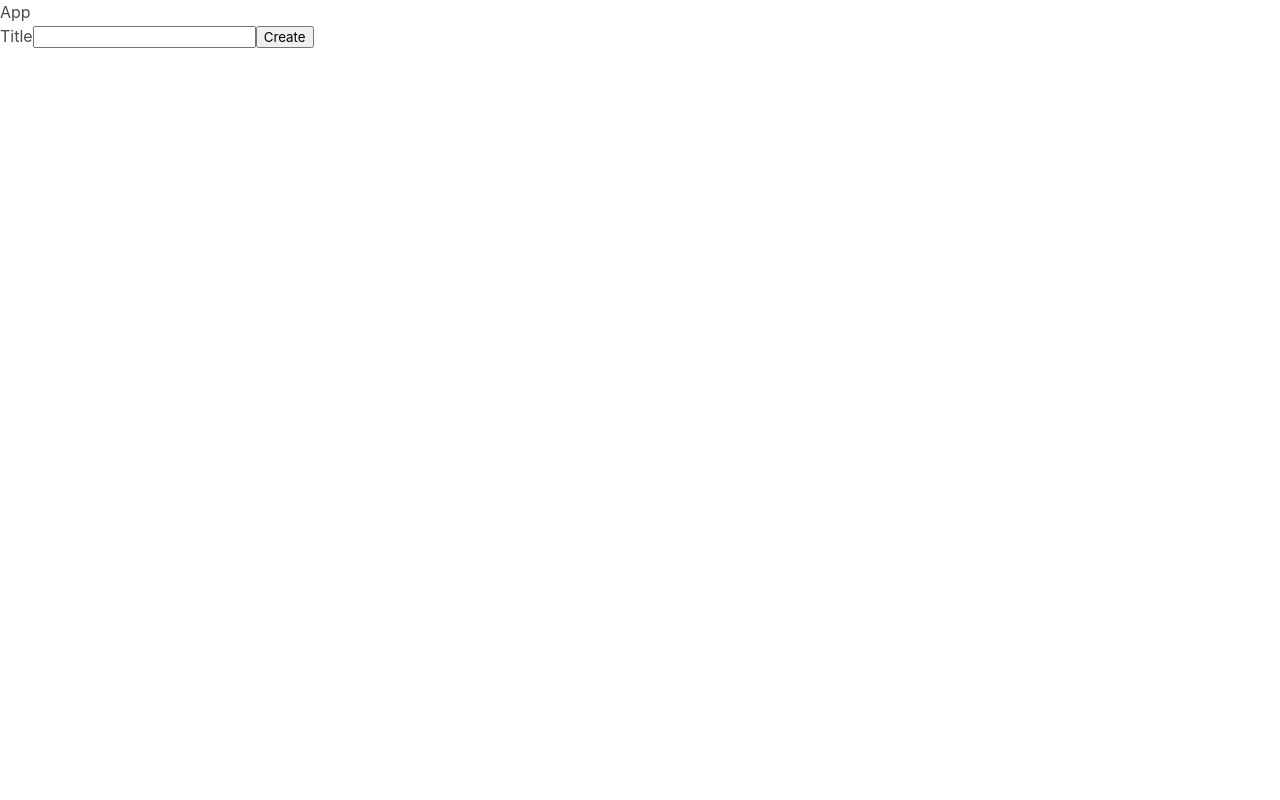
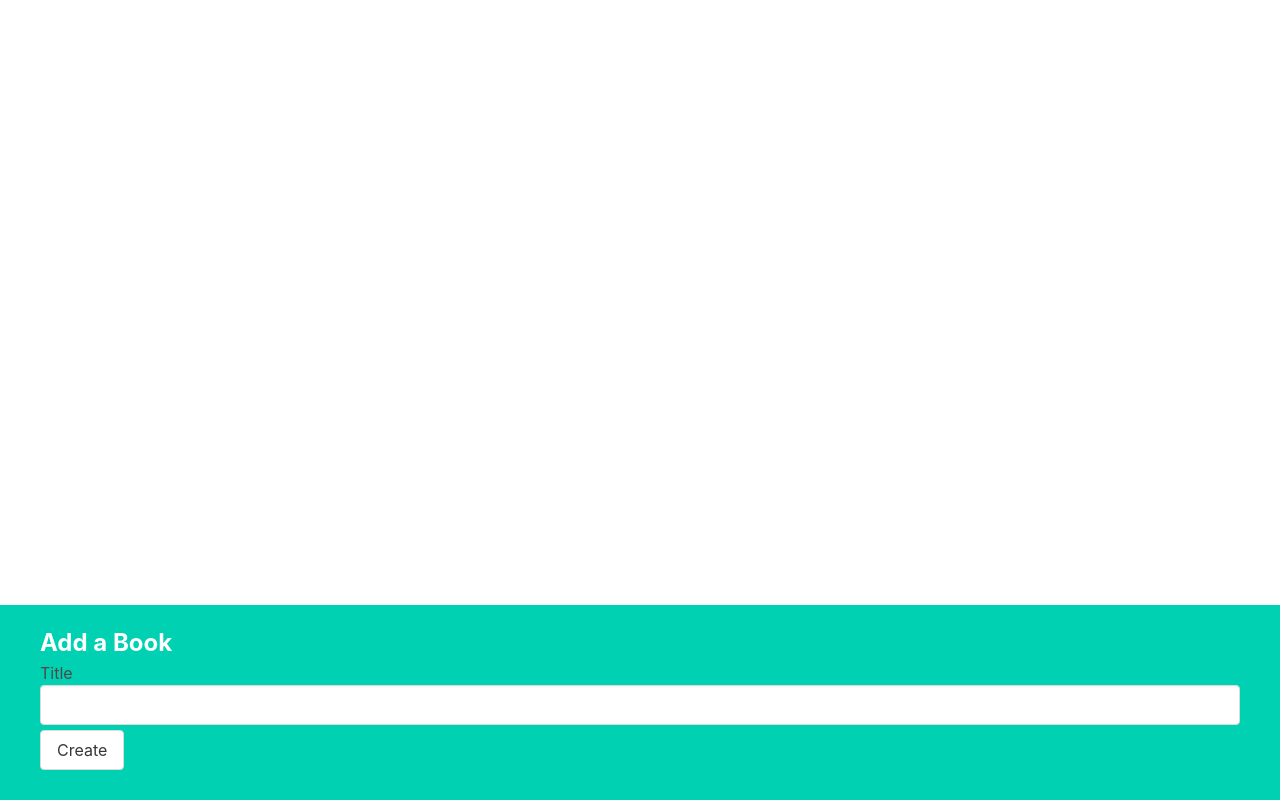
Before and after one commit to Dmitry1007/books-with-persistence-using-Context, a React (Create React App) app: page / in a window 1280 px wide. Built offline with nearby package versions, Linux system fonts and the light colour scheme.

Commit message:
Add some style to create book feature, make it a footer

```diff
--- a/src/App.js
+++ b/src/App.js
@@ -6,11 +6,10 @@
 
   const createBook = (book) => {
     setBooks([...books, book]);
-  }
-  console.log(books.length, "books", books);
+  };
+
   return (
-    <div className="App">
-      App
+    <div>
       <BookCreate onCreate={createBook} />
     </div>
   );
--- a/src/components/BookCreate.js
+++ b/src/components/BookCreate.js
@@ -3,22 +3,25 @@
 function BookCreate({ onCreate }) {
   const [title, setTitle] = useState("");
 
-const handleSubmit = (event) => {
+  const handleSubmit = (event) => {
     event.preventDefault();
     onCreate({ title });
     setTitle("");
-}
+  };
 
   const handleChange = (event) => {
     setTitle(event.target.value);
-  }
+  };
 
   return (
-    <form onSubmit={handleSubmit}>
-      <label>Title</label>
-      <input value={title} onChange={handleChange}/>
-      <button>Create</button>
-    </form>
+    <div className="book-create">
+      <h3>Add a Book</h3>
+      <form onSubmit={handleSubmit}>
+        <label>Title</label>
+        <input className="input" value={title} onChange={handleChange} />
+        <button className="button">Create</button>
+      </form>
+    </div>
   );
 }
 
```
